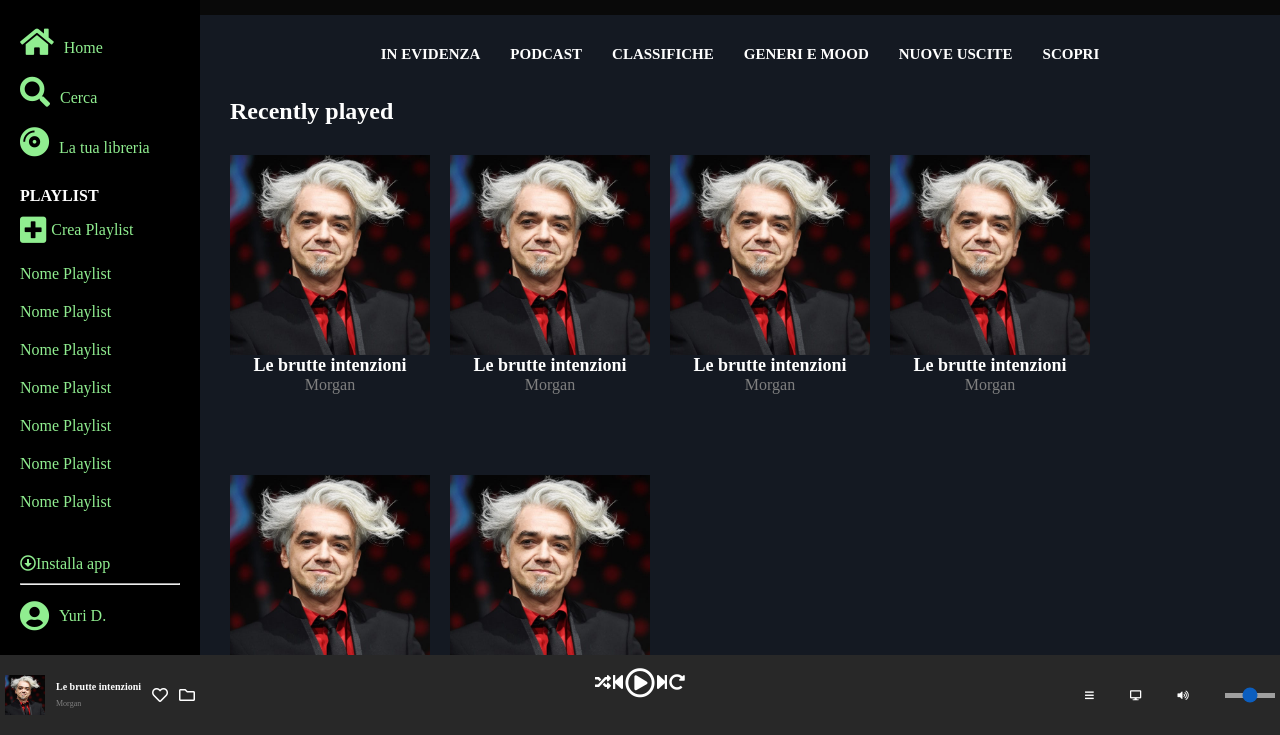
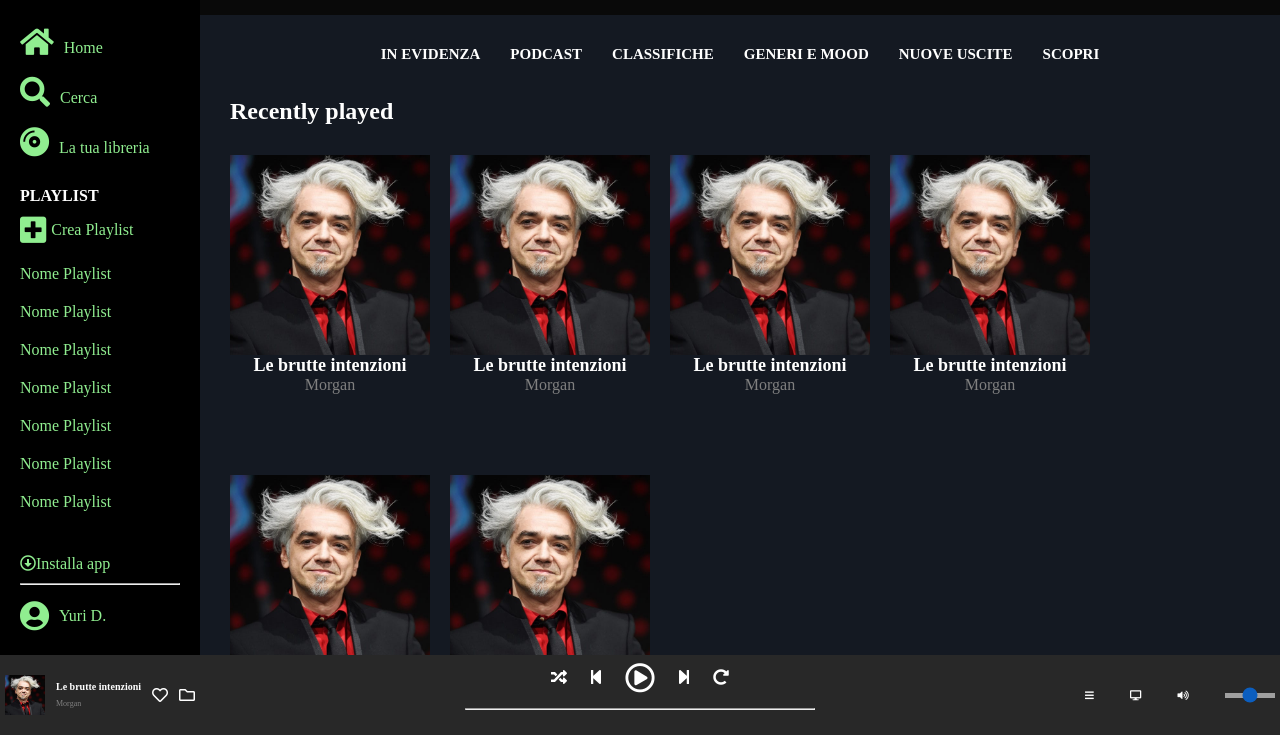
Before and after one commit to yuridido/html-css-spotifyweb, a plain HTML site: page index.html in a window 1280 px wide. Shown: the part 65-800 px from the top of the page. Drawn offline with Linux system fonts and the light colour scheme.

Commit message:
finito da rifinire

```diff
--- a/css/style.css
+++ b/css/style.css
@@ -334,13 +334,15 @@ footer .fa-play-circle {
 }
 
 .centro-top {
+    width: 200px;
     align-items: center;
     justify-content: space-around;
 }
 
 .centro-bot {
     flex-shrink: 1;
-    width: 500px;
+    width: 100%;
+    height: 20px;
 }
 
 footer a {
@@ -355,8 +357,11 @@ footer a:hover {
 }
 
 .centro-bot hr {
-    width: 500px;;
-    height: 3px;
+    color: white;
+    background-color: white;
+    width: 70%;
+    height: 2px;
+    margin: 0 auto;
 }
 
 
--- a/index.html
+++ b/index.html
@@ -173,7 +173,7 @@
                         <a href="#"><i class="fas fa-redo-alt"></i></a>
                     </div>
                     <div class="centro-bot">
-
+                        <hr>
                     </div>
 
                 </div>
```
